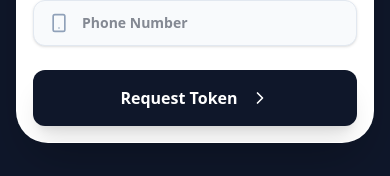
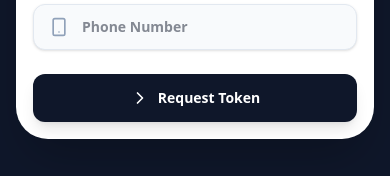
Before and after one commit to Colin-nwk/agent-ui, a React (Vite) app: page / in a window 390 px wide. Shown: the part 422-598 px from the top of the page. Built offline with nearby package versions, Linux system fonts and the light colour scheme.

Commit message:
feat: Add login page with phone/OTP authentication and theme toggle

```diff
--- a/src/features/auth/Login.tsx
+++ b/src/features/auth/Login.tsx
@@ -2,6 +2,7 @@
 import React, { useState } from 'react';
 import { Smartphone, Lock, ChevronRight, Moon, Sun } from 'lucide-react';
 import { useTheme } from '../../context';
+import { PrimaryButton, SecondaryButton } from '../../components/common';
 
 interface LoginProps {
   onLogin: () => void;
@@ -71,14 +72,14 @@ const Login: React.FC<LoginProps> = ({ onLogin }) => {
                 />
               </div>
 
-              <button
+              <SecondaryButton
                 type="submit"
                 disabled={loading}
-                className="w-full bg-slate-900 dark:bg-slate-800 text-white py-4 sm:py-5 rounded-xl sm:rounded-[1.25rem] font-bold flex items-center justify-center space-x-3 hover:bg-slate-800 dark:hover:bg-slate-700 transition-all shadow-xl disabled:opacity-50 active:scale-95"
+                className="w-full"
+                icon={!loading ? <ChevronRight size={20} /> : undefined}
               >
-                <span className="text-base sm:text-lg">{loading ? "Synchronizing..." : "Request Token"}</span>
-                {!loading && <ChevronRight size={20} />}
-              </button>
+                {loading ? "Synchronizing..." : "Request Token"}
+              </SecondaryButton>
             </form>
           ) : (
             <form onSubmit={handleVerifyOtp} className="space-y-4 sm:space-y-6">
@@ -100,13 +101,13 @@ const Login: React.FC<LoginProps> = ({ onLogin }) => {
                 />
               </div>
 
-              <button
+              <PrimaryButton
                 type="submit"
                 disabled={loading}
-                className="w-full bg-ubuxa-gradient text-white py-4 sm:py-5 rounded-xl sm:rounded-[1.25rem] font-bold text-base sm:text-lg hover:shadow-2xl hover:shadow-ubuxa-blue/20 transition-all disabled:opacity-50 active:scale-95 shadow-xl"
+                className="w-full"
               >
                 {loading ? "Authenticating..." : "Authorize Login"}
-              </button>
+              </PrimaryButton>
 
               <button
                 type="button"
```
